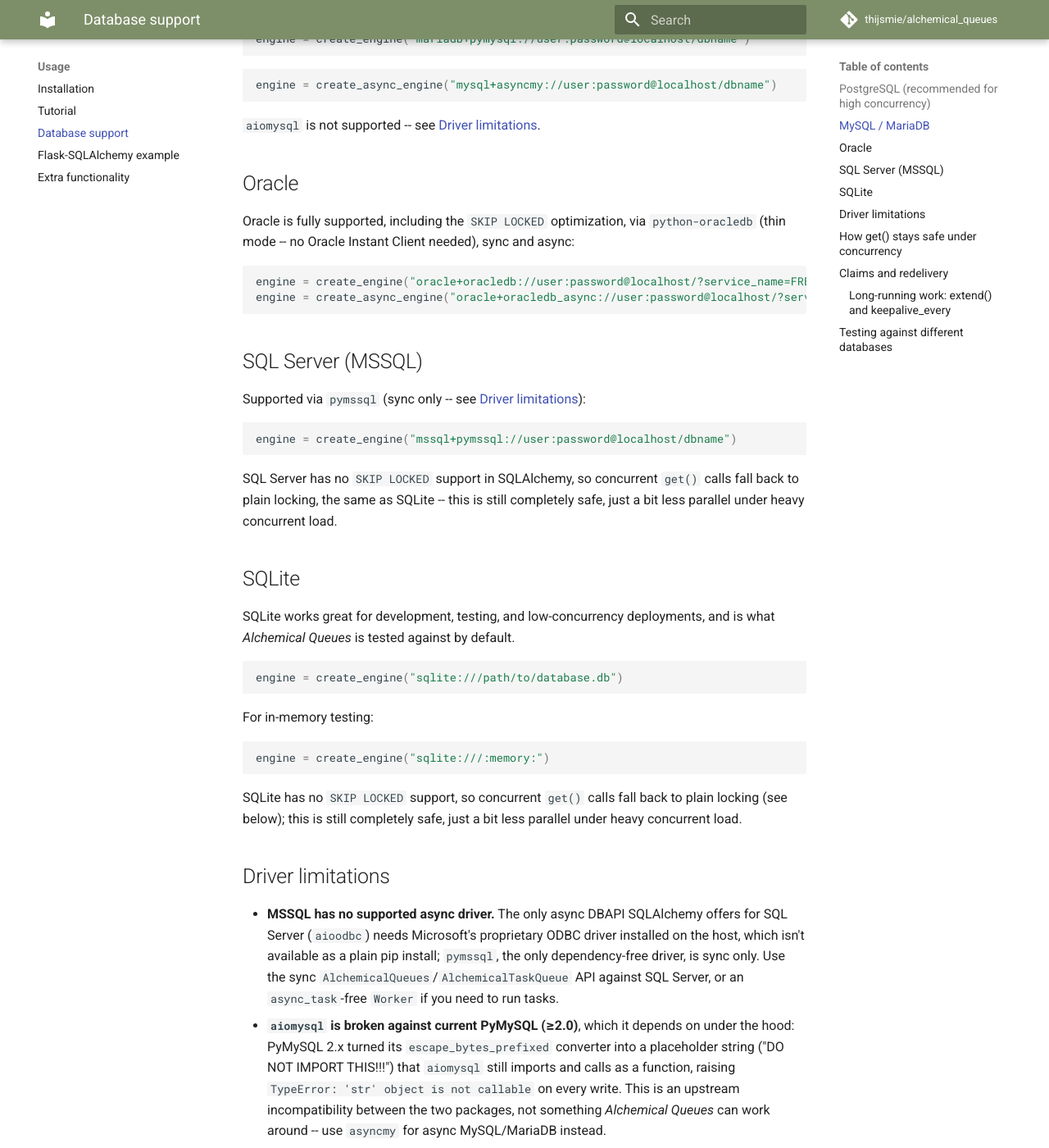
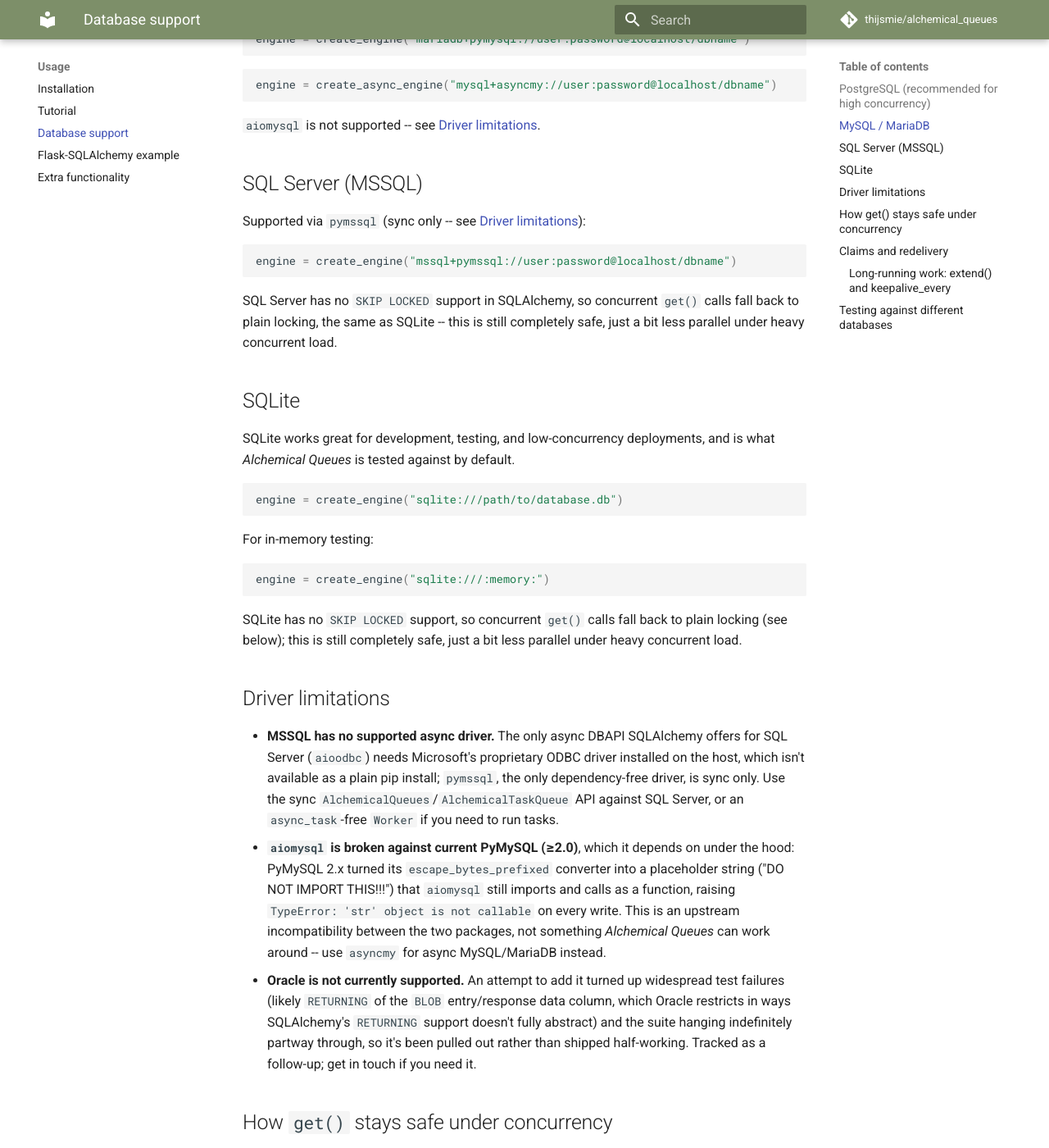
Before and after one commit to thijsmie/alchemical_queues, an MkDocs documentation site: the page built from docs/usage/databases.md, in a window 1280 px wide and 1400 px high, scrolled down 975 px. Shown: the whole window at 82% size. Built offline with MkDocs 1.6.1 and Material for MkDocs 9.7.7, drawn with Linux system fonts in a browser that asks for light colours; comment, search, counter and statistics services are not loaded; the version menu is left out; some of the changed text lies outside the part shown.

Commit message:
Drop Oracle support: widespread test failures, suite hangs
The oracle CI job's run showed most of the test suite failing against
a real Oracle instance (likely RETURNING of the BLOB entry/response
column, which Oracle restricts in ways SQLAlchemy doesn't fully
abstract), then hanging indefinitely with no further output -- a
22-minute run that had to be cancelled manually, burning CI minutes
for a backend that doesn't actually work. Rather than ship "fully
supported" docs for something this broken, pull the oracle job and
its docs claims; it's a real driver limitation now, not a feature.

Also add timeout-minutes: 15 to every remaining testsuite.yml job, so
a future hang on any backend is bounded instead of running until
someone notices and cancels it.

Co-Authored-By: Claude Sonnet 5 <noreply@anthropic.com>
Claude-Session: https://claude.ai/code/session_015CE2eYimmAiqBqJNwXDgBa

````diff
--- a/docs/usage/databases.md
+++ b/docs/usage/databases.md
@@ -39,15 +39,6 @@ engine = create_async_engine("mysql+asyncmy://user:password@localhost/dbname")
 
 `aiomysql` is not supported -- see [Driver limitations](#driver-limitations).
 
-## Oracle
-
-Oracle is fully supported, including the `SKIP LOCKED` optimization, via `python-oracledb` (thin mode -- no Oracle Instant Client needed), sync and async:
-
-```python
-engine = create_engine("oracle+oracledb://user:password@localhost/?service_name=FREEPDB1")
-engine = create_async_engine("oracle+oracledb_async://user:password@localhost/?service_name=FREEPDB1")
-```
-
 ## SQL Server (MSSQL)
 
 Supported via `pymssql` (sync only -- see [Driver limitations](#driver-limitations)):
@@ -78,12 +69,13 @@ SQLite has no `SKIP LOCKED` support, so concurrent `get()` calls fall back to pl
 
 - **MSSQL has no supported async driver.** The only async DBAPI SQLAlchemy offers for SQL Server (`aioodbc`) needs Microsoft's proprietary ODBC driver installed on the host, which isn't available as a plain pip install; `pymssql`, the only dependency-free driver, is sync only. Use the sync `AlchemicalQueues`/`AlchemicalTaskQueue` API against SQL Server, or an `async_task`-free `Worker` if you need to run tasks.
 - **`aiomysql` is broken against current PyMySQL (≥2.0)**, which it depends on under the hood: PyMySQL 2.x turned its `escape_bytes_prefixed` converter into a placeholder string ("DO NOT IMPORT THIS!!!") that `aiomysql` still imports and calls as a function, raising `TypeError: 'str' object is not callable` on every write. This is an upstream incompatibility between the two packages, not something *Alchemical Queues* can work around -- use `asyncmy` for async MySQL/MariaDB instead.
+- **Oracle is not currently supported.** An attempt to add it turned up widespread test failures (likely `RETURNING` of the `BLOB` entry/response data column, which Oracle restricts in ways SQLAlchemy's `RETURNING` support doesn't fully abstract) and the suite hanging indefinitely partway through, so it's been pulled out rather than shipped half-working. Tracked as a follow-up; get in touch if you need it.
 
 ## How `get()` stays safe under concurrency
 
 Every queue operation goes through the database, so *Alchemical Queues* relies on it, not application-level locks, to keep concurrent workers from stepping on each other. Picking the next entry and claiming it happen as a single atomic `UPDATE ... RETURNING` statement (or, on a dialect without `RETURNING` support, as a `SELECT ... FOR UPDATE` that locks the row followed by an `UPDATE`/`DELETE` by id within the same transaction), so two workers calling `get()` at the same time can never both receive the same entry, and no extra transaction isolation level is needed to make that guarantee hold.
 
-On PostgreSQL, MySQL, MariaDB and Oracle, the statement also picks its candidate row with `FOR UPDATE SKIP LOCKED`, so workers racing for entries skip past rows another worker already has locked instead of waiting on them — this is what lets many workers `get()` in parallel with minimal contention. *Alchemical Queues* detects this automatically from the SQLAlchemy engine's dialect; there is nothing to configure.
+On PostgreSQL, MySQL and MariaDB, the statement also picks its candidate row with `FOR UPDATE SKIP LOCKED`, so workers racing for entries skip past rows another worker already has locked instead of waiting on them — this is what lets many workers `get()` in parallel with minimal contention. *Alchemical Queues* detects this automatically from the SQLAlchemy engine's dialect; there is nothing to configure.
 
 ## Claims and redelivery
 
@@ -159,9 +151,6 @@ uv run pytest --engine "postgresql+psycopg2://user:pass@localhost/testdb"
 uv run pytest --engine "mysql+pymysql://user:pass@localhost/testdb"
 uv run pytest --engine "mariadb+pymysql://user:pass@localhost/testdb"
 
-# Oracle
-uv run pytest --engine "oracle+oracledb://user:pass@localhost/?service_name=FREEPDB1"
-
 # SQL Server
 uv run pytest --engine "mssql+pymssql://user:pass@localhost/testdb"
 ```
````
Also changed, not shown: docs/changelog.md (+2 -2 lines), docs/development/other-databases.md (+0 -11 lines), 1 other file.
